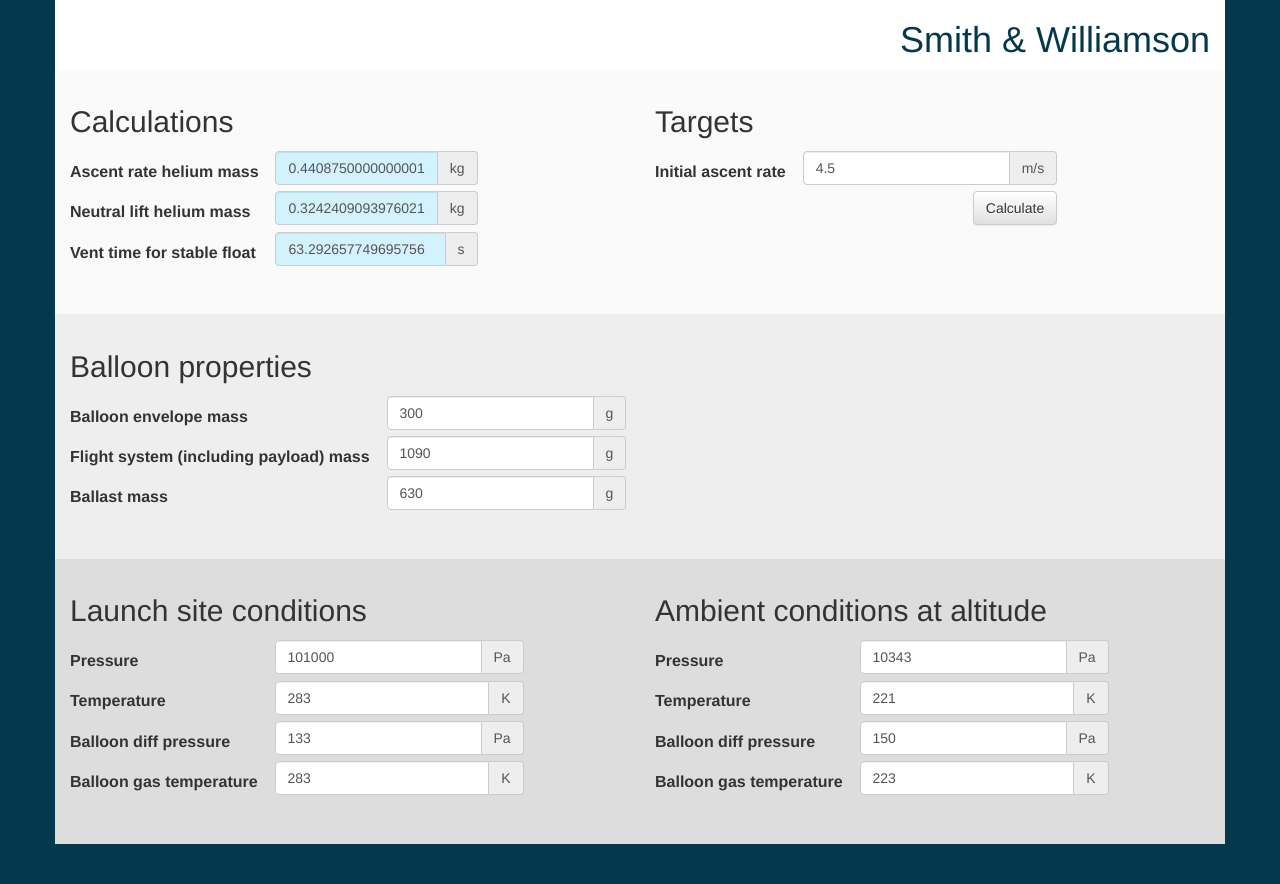
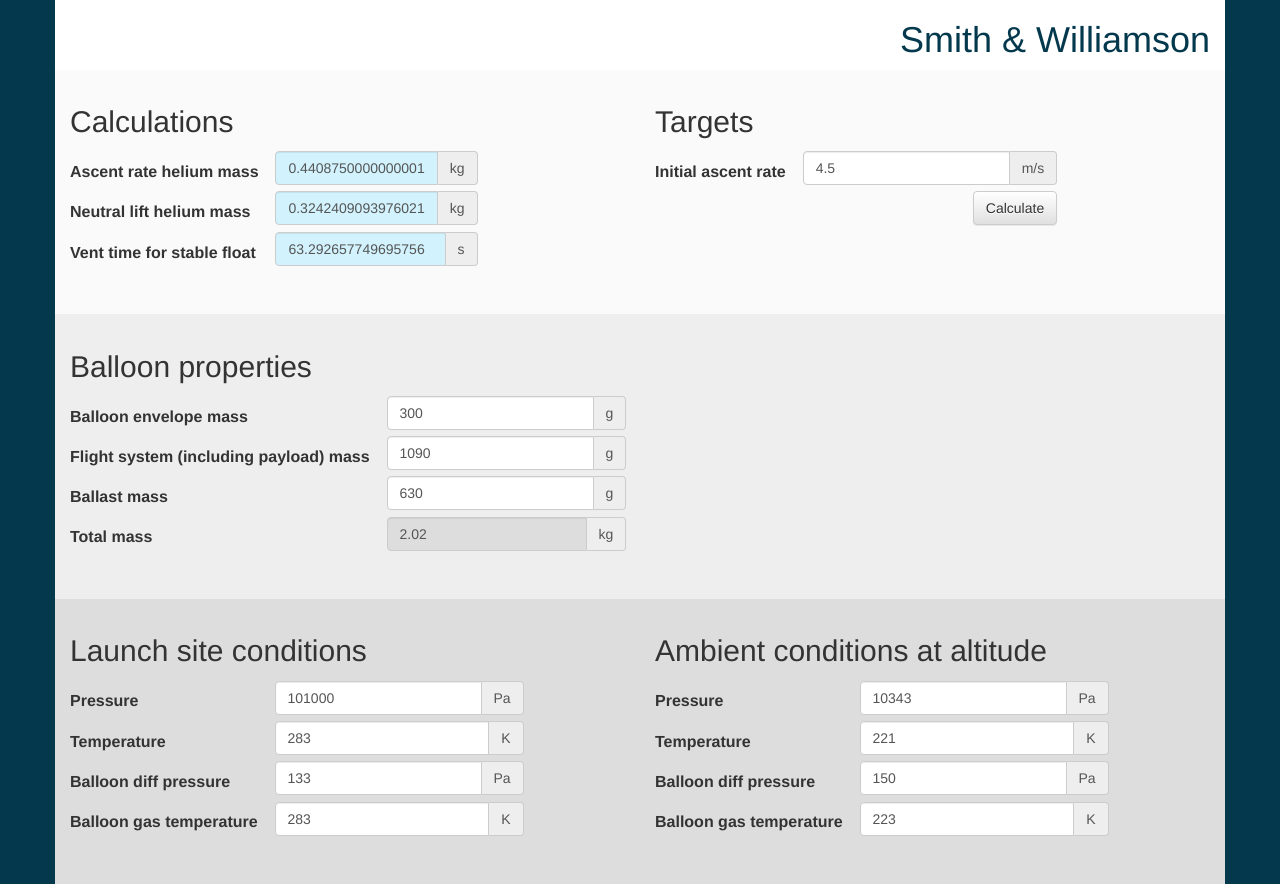
Before and after one commit to Jed-SWSDT/boomerang-calculator, a plain HTML site: page calculator/index.html in a window 1280 px wide. Before the commit the page ends 844 px from the top, so only its background shows below. Drawn offline with Linux system fonts and the light colour scheme.

Commit message:
Add total mass to UI
... as a read-only field, under
balloon properties.

```diff
--- a/calculator/index.html
+++ b/calculator/index.html
@@ -46,6 +46,10 @@
                 background-color: #ddd;
                 padding-top: 1.1em;
                 padding-bottom: 3em;
+            }
+
+            #totalMass {
+                background-color: #ddd;
             }
         </style>
 
@@ -96,6 +100,8 @@
             $("#ascent").text(calc.launch);
             $("#neutral").text(calc.neutral);
             $("#time").text(calc.time);
+
+            $("#totalMass").text(totalMass);
         };
 
         $(function () {
@@ -214,6 +220,15 @@
                                 <input id="mass3" type="number" value="630" class="form-control"
                                 />
                                 <div class="input-group-addon">g</div>
+                            </div>
+                        </td>
+                    </tr>
+                    <tr>
+                        <th><label for="totalMass">Total mass</label></th>
+                        <td>
+                            <div class="input-group">
+                                <span id="totalMass" class="form-control"></span>
+                                <div class="input-group-addon">kg</div>
                             </div>
                         </td>
                     </tr>
```
